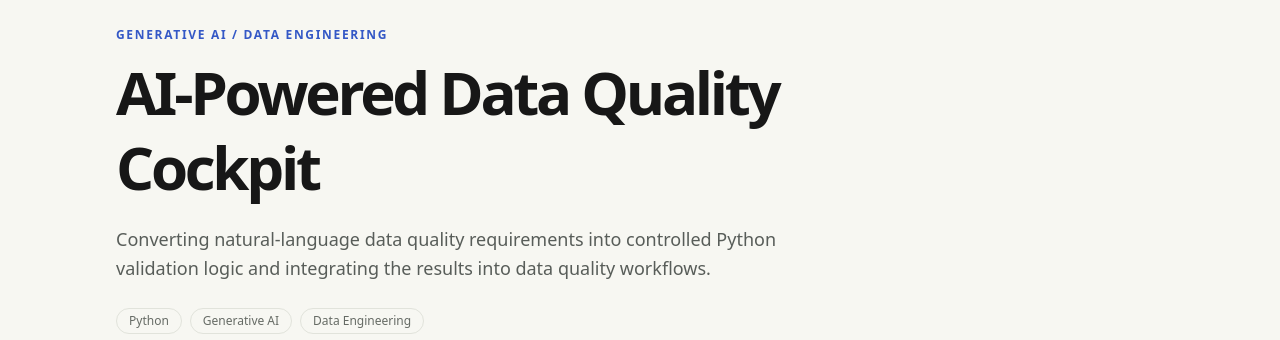
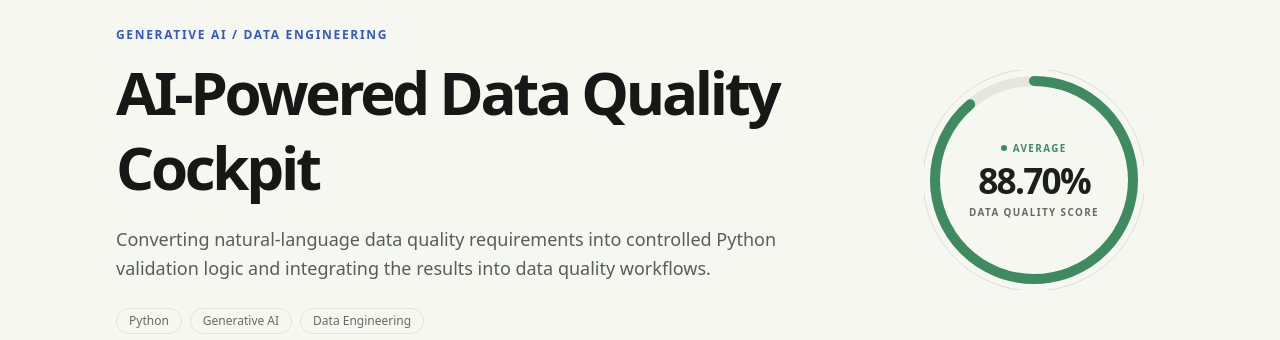
Before and after one commit to oussema18/oussema18.github.io, a React (Vite) app: page /projects/data-quality-cockpit in a window 1280 px wide. Shown: the part 229-569 px from the top of the page. Built offline with nearby package versions, Linux system fonts and the light colour scheme.

Commit message:
Pie Chart

```diff
--- a/src/components/projects/DataQualityCockpit.tsx
+++ b/src/components/projects/DataQualityCockpit.tsx
@@ -17,7 +17,7 @@ const contributions: Contribution[] = [
       'Validators check that the generated code compiles before it is accepted.',
       'Field validation makes sure the code only references FIELDs that exist in the target dataset.',
     ],
-    videoSrc: 'images/dqc-rule-to-code.mp4',
+    videoSrc: 'public/images/data-quality-rule-to-pyspark-loop.mp4',
     videoLabel: 'Example of a rule description being translated into validated Python code',
   },
   {
@@ -51,6 +51,8 @@ function ContributionVideo({ src, label }: { src: string; label: string }) {
       className="block h-auto w-full"
       src={`${import.meta.env.BASE_URL}${src}`}
       controls
+      loop
+      autoPlay
       muted
       playsInline
       preload="metadata"
--- /dev/null
+++ b/src/components/projects/ScoreDonut.tsx
@@ -0,0 +1,83 @@
+import { useEffect, useState } from 'react'
+
+type ScoreDonutProps = {
+  score: number
+  label?: string
+  className?: string
+}
+
+const SIZE = 220
+const STROKE = 10
+const RADIUS = (SIZE - STROKE) / 2 - 6
+const CIRCUMFERENCE = 2 * Math.PI * RADIUS
+const DURATION_MS = 1600
+
+function prefersReducedMotion() {
+  return typeof window !== 'undefined' && window.matchMedia('(prefers-reduced-motion: reduce)').matches
+}
+
+export function ScoreDonut({ score, label = 'Data quality score', className = '' }: ScoreDonutProps) {
+  const target = Math.min(Math.max(score, 0), 100)
+  const [value, setValue] = useState(() => (prefersReducedMotion() ? target : 0))
+
+  useEffect(() => {
+    if (prefersReducedMotion()) {
+      setValue(target)
+      return
+    }
+    let frame = 0
+    const start = performance.now()
+    const tick = (now: number) => {
+      const t = Math.min((now - start) / DURATION_MS, 1)
+      const eased = 1 - Math.pow(1 - t, 3)
+      setValue(target * eased)
+      if (t < 1) frame = requestAnimationFrame(tick)
+    }
+    frame = requestAnimationFrame(tick)
+    return () => cancelAnimationFrame(frame)
+  }, [target])
+
+  const filled = (value / 100) * CIRCUMFERENCE
+  const center = SIZE / 2
+
+  return (
+    <figure
+      className={`@container relative aspect-square w-[clamp(8.5rem,40vw,13.75rem)] shrink-0 ${className}`}
+    >
+      <svg
+        viewBox={`0 0 ${SIZE} ${SIZE}`}
+        role="img"
+        aria-label={`${label}: ${target.toFixed(2)}%`}
+        className="h-full w-full -rotate-90"
+      >
+        <circle cx={center} cy={center} r={RADIUS + 12} fill="none" stroke="#deded8" strokeWidth={1} />
+        <circle cx={center} cy={center} r={RADIUS} fill="none" stroke="#e4e6df" strokeWidth={STROKE} />
+        <circle
+          cx={center}
+          cy={center}
+          r={RADIUS}
+          fill="none"
+          stroke="#3d8b5f"
+          strokeWidth={STROKE}
+          strokeLinecap="round"
+          strokeDasharray={`${filled} ${CIRCUMFERENCE}`}
+        />
+      </svg>
+      <figcaption
+        aria-hidden="true"
+        className="absolute inset-0 flex flex-col items-center justify-center text-center"
+      >
+        <span className="mb-[3.5cqw] flex items-center gap-[2.5cqw] text-[4.5cqw] font-semibold uppercase tracking-[0.14em] text-[#3d8b5f]">
+          <span className="h-[2.7cqw] w-[2.7cqw] rounded-full bg-[#3d8b5f]" />
+          Average
+        </span>
+        <span className="text-[16cqw] font-semibold leading-none tabular-nums tracking-[-0.05em] text-[#1d1f1c]">
+          {value.toFixed(2)}%
+        </span>
+        <span className="mt-[3.5cqw] max-w-[60cqw] text-[4.5cqw] font-semibold uppercase leading-snug tracking-[0.14em] text-[#666b65]">
+          {label}
+        </span>
+      </figcaption>
+    </figure>
+  )
+}
--- a/src/pages/ProjectDetailPage.tsx
+++ b/src/pages/ProjectDetailPage.tsx
@@ -2,11 +2,16 @@ import type { ComponentType } from 'react'
 import { Link, useParams } from 'react-router-dom'
 import { DataQualityCockpit } from '../components/projects/DataQualityCockpit'
 import { ProjectEvidence } from '../components/projects/ProjectEvidence'
+import { ScoreDonut } from '../components/projects/ScoreDonut'
 import { projectDetails } from '../data/projectDetails'
 import { projects } from '../data/projects'
 
 const projectIllustrations: Partial<Record<string, ComponentType>> = {
   'data-quality-cockpit': DataQualityCockpit,
+}
+
+const projectHeaderVisuals: Partial<Record<string, ComponentType>> = {
+  'data-quality-cockpit': () => <ScoreDonut score={88.70} />,
 }
 
 function BackToWork() {
@@ -34,10 +39,12 @@ export function ProjectDetailPage() {
 
   const details = projectDetails[project.slug]
   const Illustration = projectIllustrations[project.slug]
+  const HeaderVisual = projectHeaderVisuals[project.slug]
 
   return (
     <article id="top" className="max-w-3xl py-16 md:py-24">
       <BackToWork />
+      <header className="relative">
         <p className="mb-3 mt-10 text-xs font-semibold tracking-[0.14em] text-[#3458c6]">{project.category}</p>
         <h1 className="text-4xl font-semibold leading-tight tracking-[-0.055em] md:text-6xl">{project.title}</h1>
         <p className="mt-5 max-w-2xl text-lg leading-relaxed text-[#585d59]">{project.description}</p>
@@ -46,6 +53,12 @@ export function ProjectDetailPage() {
             <li key={tag} className="rounded-full border border-[#e1e3db] px-3 py-1 text-xs text-[#666b65]">{tag}</li>
           ))}
         </ul>
+        {HeaderVisual && (
+          <div className="mt-10 flex justify-center xl:absolute xl:left-[calc(100%+2.5rem)] xl:top-1/2 xl:mt-0 xl:-translate-y-1/2">
+            <HeaderVisual />
+          </div>
+        )}
+      </header>
       {Illustration && <Illustration />}
       {details && (
         <section aria-labelledby="project-focus" className="mt-10 border-t border-[#deded8] pt-8">
```
Also changed, not shown: 2 other files (tests, documents, lock files or other folders). Lines whose indentation alone changed are shown as unchanged.
